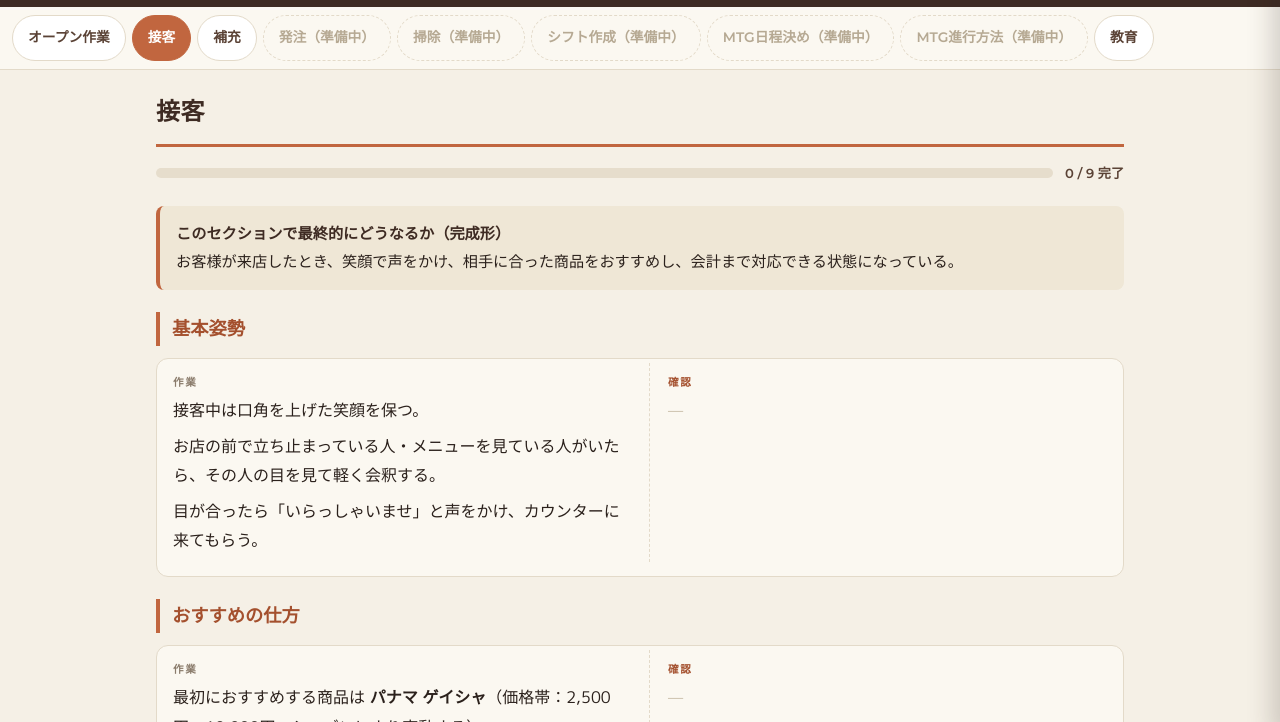
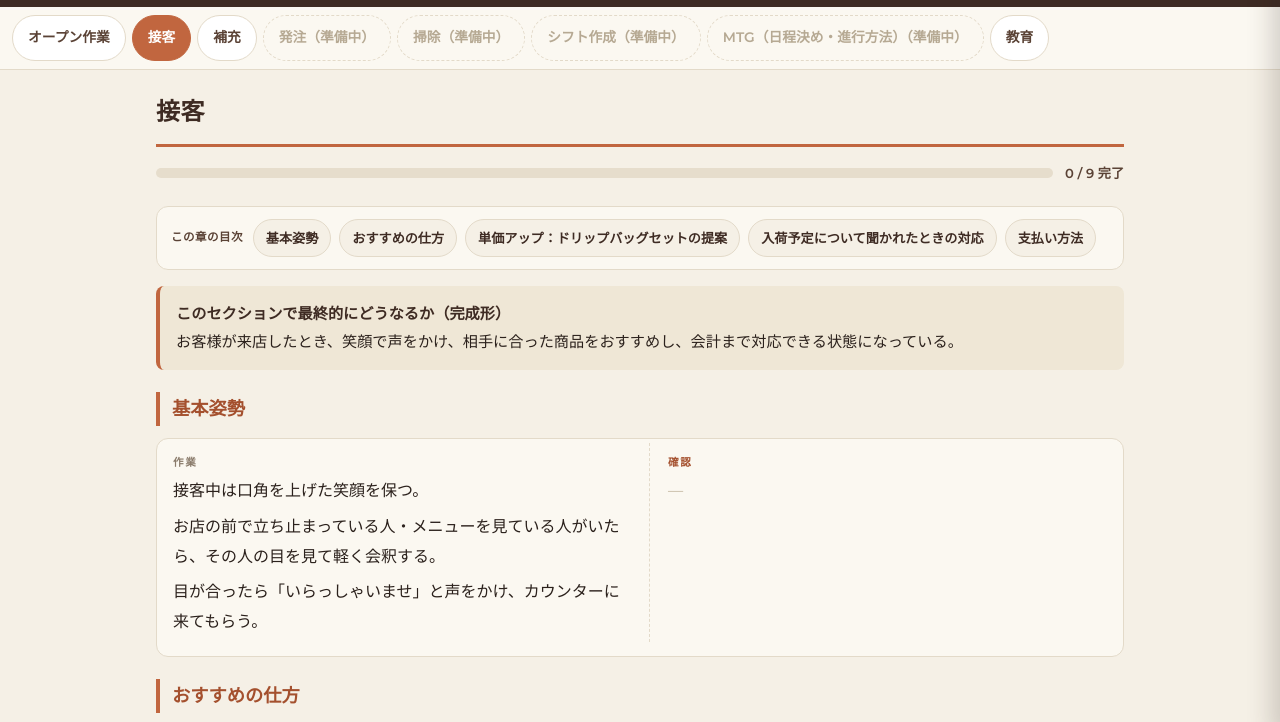
Before and after one commit to mayutoyoda0920-ai/ig-tools-8k3x7m, a plain HTML site: page manual/index.html in a window 1280 px wide. Both pictures are taken after a click on the link "接客". Shown: the part 62-784 px from the top of the page. Drawn offline with Linux system fonts and the light colour scheme.

Commit message:
manual: MTG日程決め+進行方法を1セクションに統合／教育など章内に小目次(サブ見出しジャンプ)を追加
- MTG-schedule / MTG-facilitation を「MTG（日程決め・進行方法）」に統合（nav+section）
- サブ見出しが2つ以上ある章の先頭に「この章の目次」チップを表示（アプリのみ、PDFは従来の目次のまま）
- チップでサブ見出しへジャンプ

Co-Authored-By: Claude Opus 4.8 <noreply@anthropic.com>

```diff
--- a/manual/css/style.css
+++ b/manual/css/style.css
@@ -678,3 +678,41 @@ code { background: #efe7d6; padding: 1px 6px; border-radius: 4px; font-size: 0.8
 .latest-block.warn .lb-label { color: var(--terracotta-d); background: var(--warn-bg); }
 .latest-block p { line-height: 1.7; }
 #ack-btn { margin-top: 8px; }
+
+/* ===== 章内の小目次（サブ見出しジャンプ） ===== */
+.subtoc {
+  display: flex;
+  flex-wrap: wrap;
+  align-items: center;
+  gap: 8px;
+  padding: 12px 14px;
+  margin: 0 0 16px;
+  background: var(--paper);
+  border: 1px solid var(--line);
+  border-radius: 12px;
+  position: sticky;
+  top: 8px;
+  z-index: 5;
+}
+.subtoc-label {
+  font-family: var(--hd);
+  font-weight: 700;
+  font-size: 0.72rem;
+  letter-spacing: 0.04em;
+  color: var(--brown-2);
+  margin-right: 2px;
+}
+.subtoc-link {
+  display: inline-block;
+  font-size: 0.82rem;
+  font-weight: 700;
+  color: var(--brown);
+  background: var(--cream);
+  border: 1.5px solid var(--line);
+  border-radius: 999px;
+  padding: 6px 12px;
+  cursor: pointer;
+  transition: 0.12s;
+  min-height: auto;
+}
+.subtoc-link:hover { border-color: var(--terracotta); background: #fff; }
--- a/manual/data/manual.js
+++ b/manual/data/manual.js
@@ -290,21 +290,8 @@ window.MANUAL_DATA = {
       ]
     },
     {
-      "id": "mtg-schedule",
-      "title": "MTG日程決め",
-      "status": "coming-soon",
-      "goal": "",
-      "blocks": [
-        {
-          "type": "free",
-          "work": "<p class=\"coming-soon\">準備中</p>",
-          "check": ""
-        }
-      ]
-    },
-    {
-      "id": "mtg-facilitation",
-      "title": "MTG進行方法",
+      "id": "mtg",
+      "title": "MTG（日程決め・進行方法）",
       "status": "coming-soon",
       "goal": "",
       "blocks": [
--- a/manual/js/manual.js
+++ b/manual/js/manual.js
@@ -79,7 +79,15 @@
     if (sec.status === "coming-soon") return;
 
     titleEl.textContent = sec.title;
-    bodyEl.innerHTML = R.renderSection(sec, { checkboxes: true });
+    bodyEl.innerHTML = R.renderSection(sec, { checkboxes: true, subtoc: true });
+
+    // 小目次のチップ → 対象のサブ見出しへスクロール
+    bodyEl.querySelectorAll(".subtoc-link").forEach(function (a) {
+      a.addEventListener("click", function () {
+        var t = document.getElementById(a.getAttribute("data-target"));
+        if (t) t.scrollIntoView({ block: "start" });
+      });
+    });
 
     // チェック状態復元
     var boxes = bodyEl.querySelectorAll('input[type="checkbox"]');
--- a/manual/js/render.js
+++ b/manual/js/render.js
@@ -103,7 +103,8 @@
               b.blocks[0].type === "free" &&
               /coming-soon/.test(b.blocks[0].work || "");
             return (
-              '<div class="subsection' + (comingSoon ? " is-coming" : "") + '">' +
+              '<div class="subsection' + (comingSoon ? " is-coming" : "") +
+              '" id="sub-' + ctx.sectionId + "-" + bi + '">' +
               '<h3 class="sub-title">' + b.title + "</h3>" +
               renderBlocks(b.blocks, Object.assign({}, ctx, { stepKey: "sub" + bi })) +
               "</div>"
@@ -139,7 +140,24 @@
     var goal = section.goal
       ? '<div class="note goal">' + section.goal + "</div>"
       : "";
-    return goal + renderBlocks(section.blocks, ctx);
+
+    // 章内の小目次（サブ見出しへジャンプ）。アプリのみ・2つ以上あるとき。
+    var subtoc = "";
+    if (opts.subtoc) {
+      var chips = section.blocks
+        .map(function (b, bi) {
+          if (b.type !== "subsection") return "";
+          return '<a class="subtoc-link" data-target="sub-' + section.id + "-" + bi + '">' + b.title + "</a>";
+        })
+        .filter(Boolean);
+      if (chips.length >= 2) {
+        subtoc =
+          '<nav class="subtoc"><span class="subtoc-label">この章の目次</span>' +
+          chips.join("") + "</nav>";
+      }
+    }
+
+    return subtoc + goal + renderBlocks(section.blocks, ctx);
   }
 
   global.ManualRender = {
```
Also changed, not shown: ignis-manual.html (+3 -6 lines), 1 other file.
